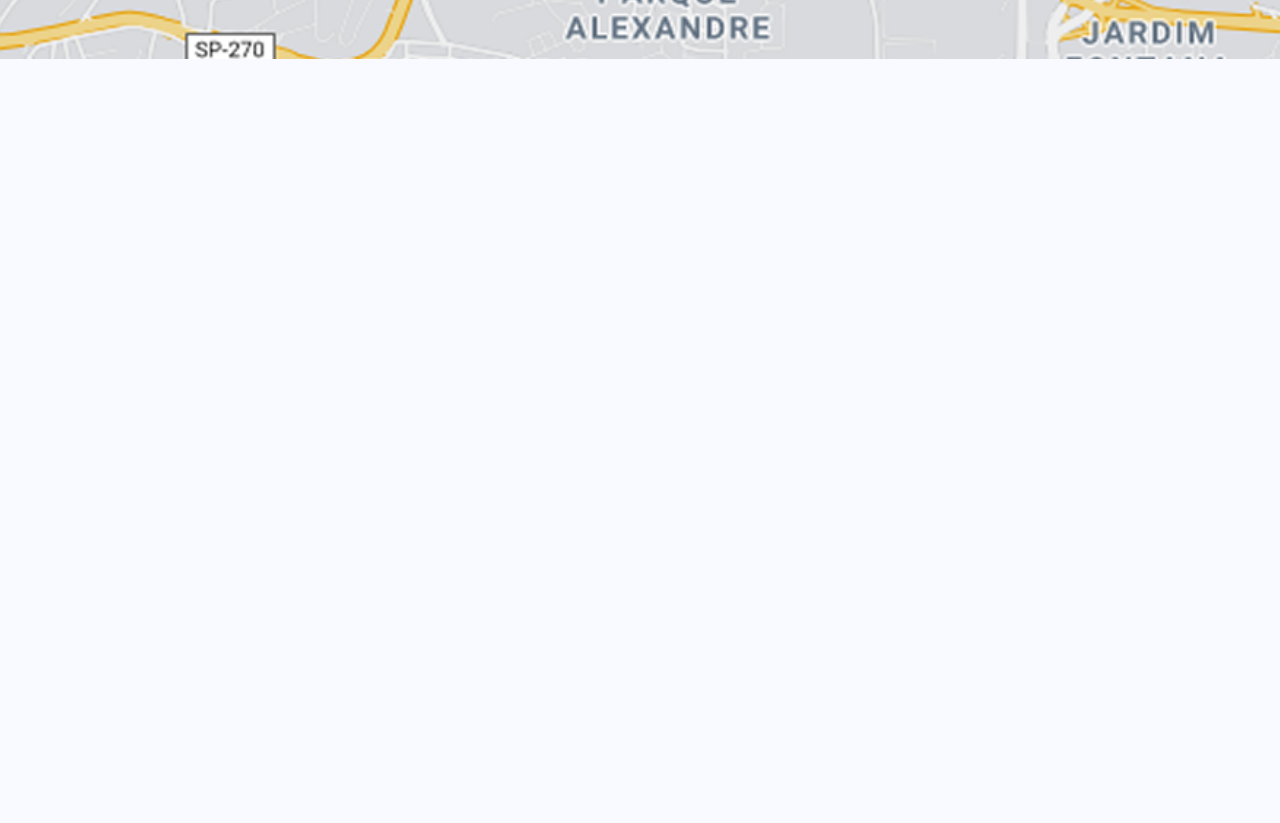
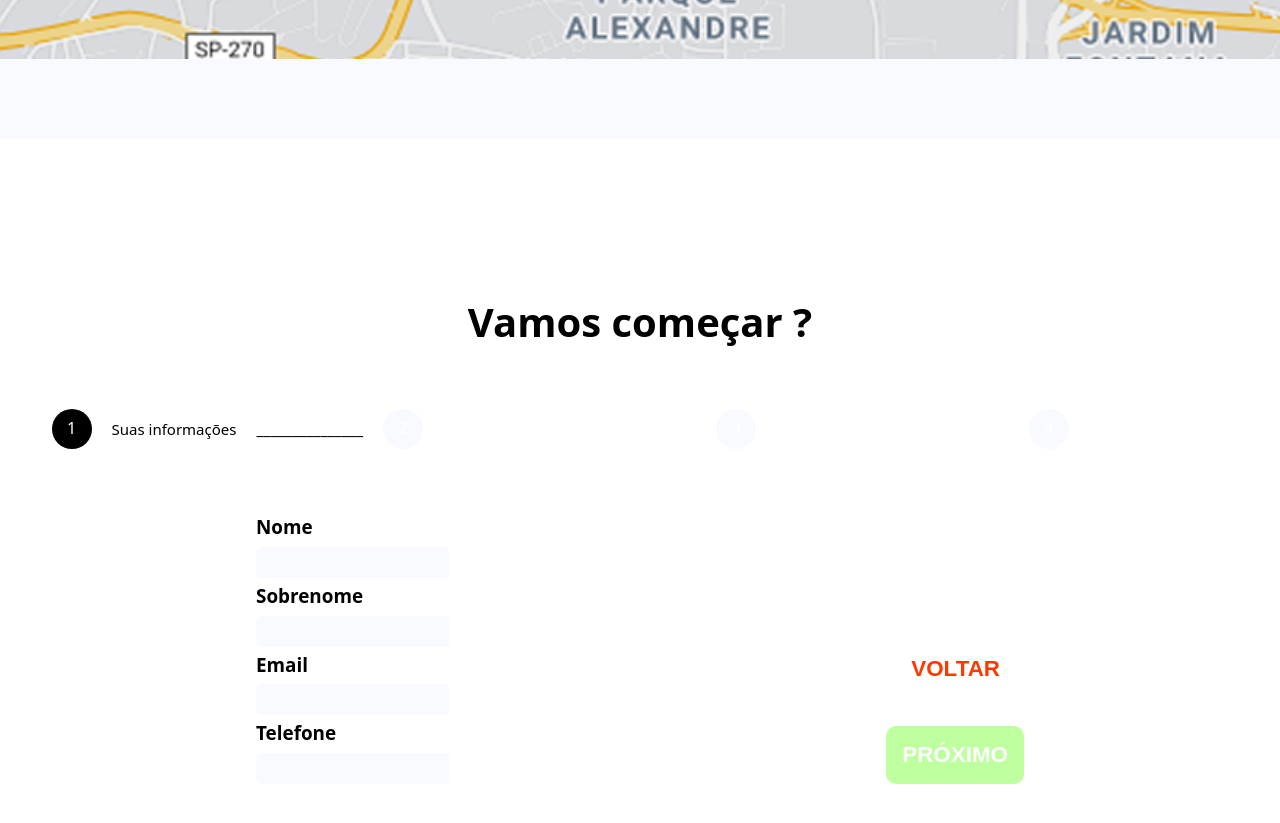
Before and after one commit to eummilena/projeto-move, a React (Vite) app: page / in a window 1280 px wide. Shown: the part 4300-5123 px from the top of the page. Before the commit the page ends 4359 px from the top, so only its background shows below. Built offline with nearby package versions, Linux system fonts and the light colour scheme.

Commit message:
forms e steps

```diff
--- a/src/App.css
+++ b/src/App.css
@@ -52,6 +52,22 @@ p {
     font-size: clamp(14px, 15px, 1rem);
 }
 
+label {
+    font-size: 1.18rem;
+    font-weight: bold;
+    line-height: 2;
+}
+
+input {
+    background: #f8faff;
+    padding: .5rem;
+    border: none;
+    border-radius: 5px;
+    display: block;
+    width: 100%;
+
+}
+
 @media (max-width: 600px) {
     button {
         font-size: 1rem;
--- a/src/App.jsx
+++ b/src/App.jsx
@@ -5,6 +5,7 @@ import Works from './works/Works'
 import './App.css'
 import Move from './move/Move'
 import Location from './location/Location'
+import Form from './form/Form'
 
 
 function App() {
@@ -15,7 +16,8 @@ function App() {
       <Services />
       <Works />
       <Move />
-      <Location/>
+      <Location />
+      <Form />
     </div>
   )
 }
--- a/src/components/Button.jsx
+++ b/src/components/Button.jsx
@@ -1,7 +1,7 @@
 import React from 'react'
 
 
-const Button = ({text, className}) => {
+const Button = ({ text, className }) => {
   return (
       <button className={className}>{text}</button>
   )
--- /dev/null
+++ b/src/components/Input.jsx
@@ -0,0 +1,12 @@
+import React from 'react'
+
+const Input = ({type, name, value, onChange,label}) => {
+  return (
+      <div>
+          <label htmlFor={name}>{label}</label>
+      <input type={type} name={name} value={value} onChange={onChange}/>
+    </div>
+  )
+}
+
+export default Input
--- /dev/null
+++ b/src/form/Form.jsx
@@ -0,0 +1,46 @@
+import React,{useState} from 'react'
+import styles from './Form.module.css'
+import Subtitle from '../components/Subtitle'
+import Steps from './Steps'
+import Step1 from "./Step1";
+import Step2 from "./Step2";
+import Step3 from "./Step3";
+import Step4 from "./Step4";
+
+const Form = () => {
+
+    const [step, setStep] = useState(1);
+
+        const nextStep = (e) => {
+            e.preventDefault();
+            setStep((prev) => Math.min(prev + 1, 4));
+        }
+        const prevStep = (e) => {
+            e.preventDefault();
+            setStep((prev) => Math.max(prev - 1, 1));
+        }
+
+
+    return (
+        <section className={styles.form}>
+            <Subtitle subtitle="Vamos começar ?" />
+            <Steps stepActual={step}/>
+        <form className={styles.forms} onSubmit={(event) => event.preventDefault()}>
+                <div className={styles.forms}>
+                     {step === 1 && <Step1 />}
+                     {step === 2 && <Step2 />}
+                     {step === 3 && <Step3 />}
+                     {step === 4 && <Step4 />}
+                 </div>
+                <div className={styles.buttonContent}>
+                   {step < 4 && <button className={styles.buttonBack} onClick={prevStep} disabled={step === 1}> Voltar</button>}
+                    {step < 4 && <button className={styles.buttonNext} onClick={nextStep}> Próximo</button> }
+                    {step > 4 && null}
+                </div>
+        </form>
+      </section>
+
+  )
+}
+
+export default Form
--- /dev/null
+++ b/src/form/Form.module.css
@@ -0,0 +1,95 @@
+/* ------------------ FORMS -------------------------*/
+
+.form {
+    display: flex;
+    background: #fff;
+
+}
+
+.forms {
+    display: flex;
+    flex-direction: row;
+    justify-content: space-between;
+    flex-wrap: wrap;
+    gap: 50px;
+    width: 60%;
+}
+
+.buttonContent {
+    display: flex;
+    flex-direction: column;
+    align-items: end;
+    gap: 20px;
+    justify-content: flex-end;
+
+}
+
+.buttonNext {
+    background-color: #BEFF9F;
+    color: #fff;
+    border-radius: 10px;
+    padding: 1rem;
+    cursor: pointer;
+}
+
+.buttonBack {
+    background: none;
+    color: #ff3800;
+    cursor: pointer;
+}
+
+.buttonEnd {
+    background-color: #000;
+    color: #fff;
+    border-radius: 10px;
+    padding: 1rem;
+    cursor: pointer;
+}
+
+
+/* ----------------- STEPS -------------------------- */
+.steps {
+    display: flex;
+    flex-direction: row;
+    justify-content: space-between;
+    align-items: center;
+    gap: 20px;
+    margin: 20px 0;
+
+}
+
+.step {
+    width: 40px;
+    height: 40px;
+    padding: 2px;
+    border-radius: 50%;
+    text-align: center;
+    line-height: 35px;
+}
+
+.stepOn {
+    background: #000;
+    color: #fff;
+
+}
+
+.stepOff {
+    background: #f8faff;
+    color: #fff;
+
+}
+
+.active {
+    color: #000
+}
+
+.inative {
+    color: #fff;
+}
+
+/* --------------------- Step 1 ---------------------*/
+
+.step1 {
+    display: block;
+
+}
--- /dev/null
+++ b/src/form/Step1.jsx
@@ -0,0 +1,43 @@
+import React from 'react'
+import styles from './Form.module.css'
+import Input from '../components/Input'
+
+const formStep = [
+        {
+        id: 'nome',
+        label: 'Nome',
+            type:'text',
+        },
+      {
+        id: 'sobrenome',
+        label: 'Sobrenome',
+            type:'text',
+        },
+        {
+        id: 'email',
+        label: 'Email',
+            type:'email',
+        },
+          {
+        id: 'telefone',
+        label: 'Telefone',
+        type:'text',
+    },
+]
+
+
+
+const Step1 = () => {
+  return (
+   <div >
+        {formStep.map(({ id, label, type }) => (
+            <div key={id} className={styles.step1}>
+                <label>{label}</label>
+                <Input type={type} id={id} />
+            </div>
+        ))}
+    </div>
+  )
+}
+
+export default Step1
--- /dev/null
+++ b/src/form/Step2.jsx
@@ -0,0 +1,35 @@
+import React from 'react'
+
+const Step2 = () => {
+  return (
+    <div>
+       <label htmlFor='tamanho'>Tamanho da mudança</label>
+        <select id='tamanho'>
+            <option value="grande">Grande porte</option>
+            <option value="medio">Médio porte</option>
+            <option value="pequeno">Pequeno porte</option>
+        </select>
+        <div>
+            <label htmlFor='quantidade'>Tipo de mudanças</label>
+<label htmlFor="">
+            <input type="radio" id="residencial" />
+            Residencial
+        </label>
+
+
+<label htmlFor="">
+            <input type="radio" id="industrial" />
+            Industrial
+        </label>
+        </div>
+
+        <label htmlFor="descricao">Descrição do móveis</label>
+        <textarea id="descricao" />
+
+        <label htmlFor="obs">Observações/Comentários</label>
+        <textarea id="obs"></textarea>
+    </div>
+  )
+}
+
+export default Step2
--- /dev/null
+++ b/src/form/Step3.jsx
@@ -0,0 +1,18 @@
+import React from 'react'
+
+const Step3 = () => {
+  return (
+    <div>
+          <label htmlFor="address">Endereço para retirada</label>
+        <input type="text" id="address" />
+        <label htmlFor='cidade'> Cidade</label>
+        <input type="text" id='cidade' />
+        <label htmlFor='estado'> Estado</label>
+        <input type="text" id='estado' />
+        <label htmlFor="cep">CEP</label>
+        <input type="text" id="cep" />
+    </div>
+  )
+}
+
+export default Step3
--- /dev/null
+++ b/src/form/Step4.jsx
@@ -0,0 +1,15 @@
+import React from 'react'
+import Button from '../components/Button'
+import styles from './Form.module.css'
+
+const Step4 = () => {
+  return (
+    <div>
+         <h2>Tudo pronto.</h2>
+        <h2>Em instantes você receberá o orçamento em seu e-mail.</h2>
+      <Button text="Fechar janela" className={styles.buttonEnd}></Button>
+    </div>
+  )
+}
+
+export default Step4
--- /dev/null
+++ b/src/form/Steps.jsx
@@ -0,0 +1,51 @@
+import React from 'react'
+import styles from './Form.module.css'
+
+const steps = [
+    {
+        step: 1,
+        title: 'Suas informações',
+        line: '_______________'
+    },
+    {
+        step: 2,
+        title: 'Itens da mudança',
+        line: '_______________'
+    },
+    {
+        step: 3,
+        title: 'Sua localização',
+        line: '_______________'
+    },
+    {
+        step: 4,
+        title: 'Localização Entrega',
+        line: false
+
+    },
+
+]
+
+
+
+const Steps = ({stepActual}) => {
+
+    return (
+      <>
+         <div className={styles.steps}>
+          {steps.map((step) => (
+             <div className={`${styles.steps}  `} key={step.step} >
+                  <span className={`${styles.step} ${step.step <= stepActual ? styles.stepOn : styles.stepOff}`}>{step.step}</span>
+                  <p className={`${step.step <= stepActual ? styles.active : styles.inative}`}>{step.title}</p>
+                  {step.line &&  <span className={`${step.step <= stepActual ? styles.active : styles.inative}`}>{step.line}</span>}
+        </div> ))}
+         </div>
+        </>
+  )
+}
+
+
+
+
+
+export default Steps
```
